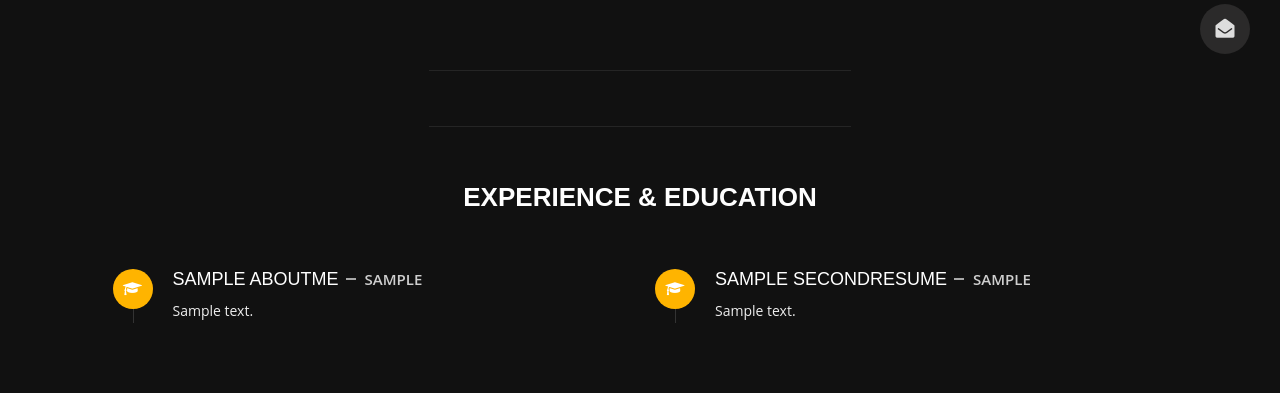
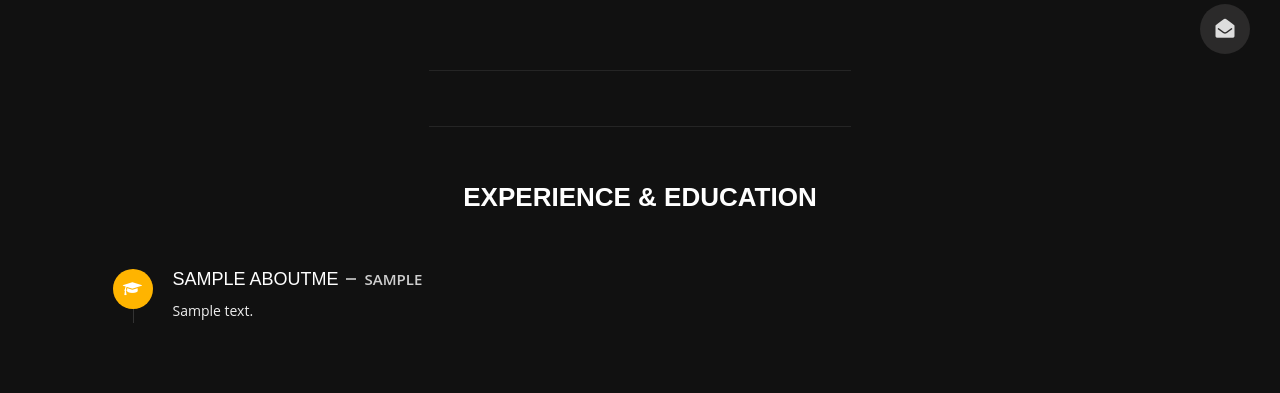
Before and after one commit to gucci3233/Partfolio, a Django app: page /about/ in a window 1280 px wide. Shown: the part 476-869 px from the top of the page. Run offline with Django 4.2, Linux system fonts and the light colour scheme; tables that the repository leaves empty hold one stand-in row (values such as "Sample post"); some libraries are stand-ins or nearby versions.

Commit message:
initial commit

```diff
--- a/templates/apps/about.html
+++ b/templates/apps/about.html
@@ -228,23 +228,23 @@
                     </ul>
                 </div>
             </div>
-            <div class="col-lg-6 m-15px-tb">
-                <div class="resume-box">
-                    <div class="resume-box">
-                        <ul>
-                            <li>
-                                <div class="icon">
-                                    <i class="fa fa-graduation-cap"></i>
-                                </div>
-                                <h5 class="poppins-font text-uppercase">{{ second.course_name }}<span
-                                        class="place open-sans-font">{{ second.studied_in }}</span>
-                                </h5>
-                                <p class="open-sans-font">{{ second.res_desc|safe }}</p>
-                            </li>
-                        </ul>
-                    </div>
-                </div>
-            </div>
+{#            <div class="col-lg-6 m-15px-tb">#}
+{#                <div class="resume-box">#}
+{#                    <div class="resume-box">#}
+{#                        <ul>#}
+{#                            <li>#}
+{#                                <div class="icon">#}
+{#                                    <i class="fa fa-graduation-cap"></i>#}
+{#                                </div>#}
+{#                                <h5 class="poppins-font text-uppercase">{{ second.course_name }}<span#}
+{#                                        class="place open-sans-font">{{ second.studied_in }}</span>#}
+{#                                </h5>#}
+{#                                <p class="open-sans-font">{{ second.res_desc|safe }}</p>#}
+{#                            </li>#}
+{#                        </ul>#}
+{#                    </div>#}
+{#                </div>#}
+{#            </div>#}
         </div>
     </div>
 </section>
--- a/templates/apps/index.html
+++ b/templates/apps/index.html
@@ -44,7 +44,7 @@
 </head>
 <style>
     .home .bg {
-  background-image: url('../../media/user/1.jpg');
+  background-image: url('{% static 'img/imagepart.jpg' %}');
   background-size: cover;
   background-repeat: no-repeat;
   background-position: top;
```
Also changed, not shown: templates/apps/contact.html (+10 -6 lines), apps/static/img/imagepart.jpg (added), media/portfolio/landing.jpg (added), media/portfolio/main.jpg (added), media/portfolio/mainpage.jpg (added), media/portfolio/tasks.jpg (added), media/portfolio/tasks_TzAgoRo.jpg (added).
